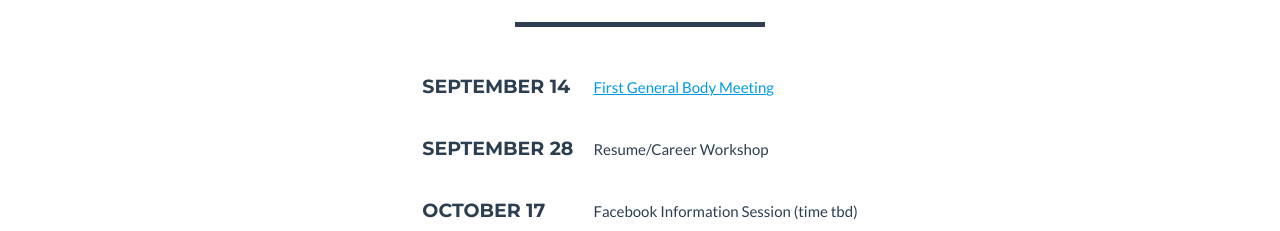
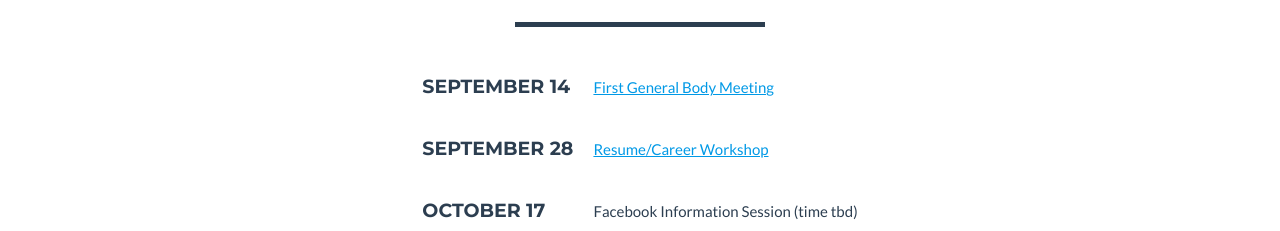
Before and after one commit to VUACM/VUACM.github.io, a plain HTML site: page index.html in a window 1280 px wide. Shown: the part 945-1176 px from the top of the page. Drawn offline with nearby package versions, Linux system fonts and the light colour scheme.

Commit message:
Adding workshop slides

```diff
--- a/index.html
+++ b/index.html
@@ -105,7 +105,7 @@
                         </tr>
                         <tr align="left">
                             <td style="padding:10px;"><h4>September 28</h4></td>
-                            <td style="padding:10px;">Resume/Career Workshop</td>
+                            <td style="padding:10px;"><a href="presentations/resume-career.html">Resume/Career Workshop</a></td>
                         </tr>
                         <tr align="left">
                             <td style="padding:10px;"><h4>October 17</h4></td>
```
Also changed, not shown: presentations/resume-career.html (+0 -1 lines).
